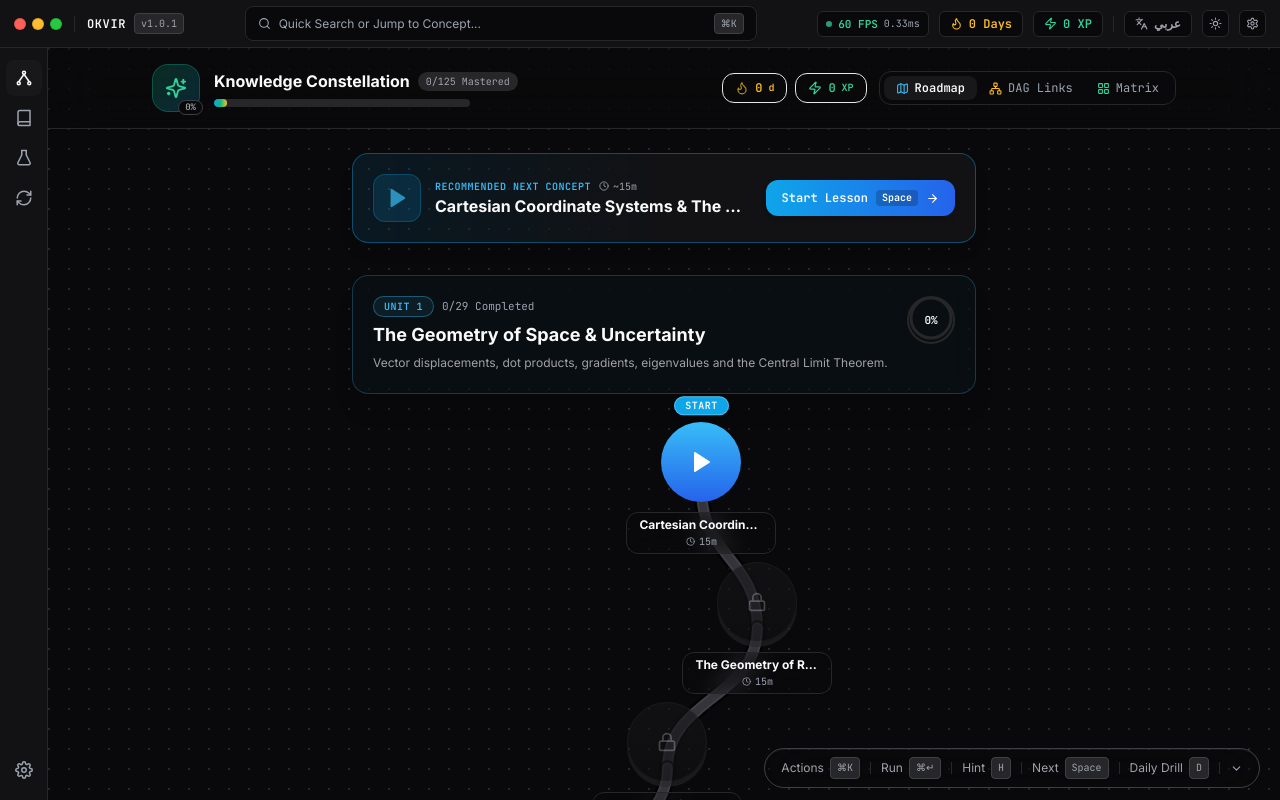
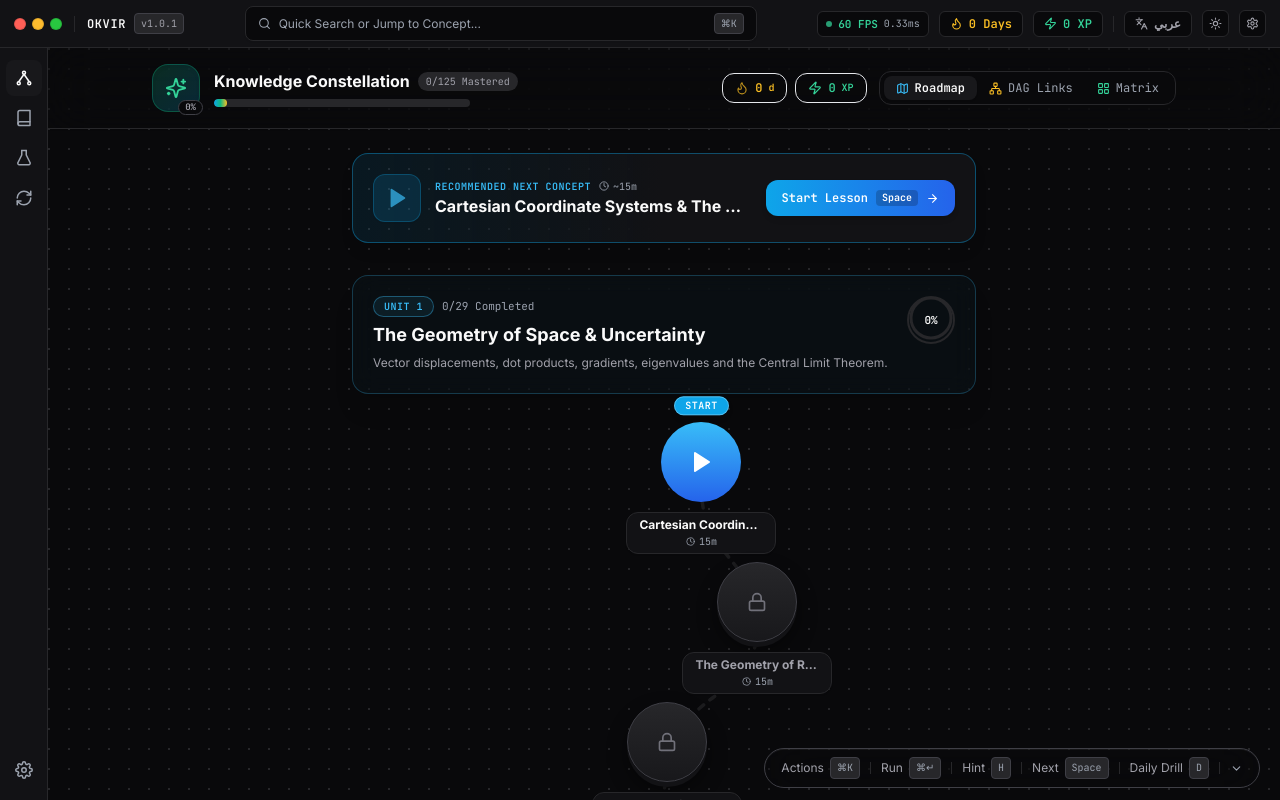
Before and after one commit to zuikre/okvir, a React (Vite) app: page / in a window 1280 px wide. Built offline with nearby package versions, Linux system fonts and the light colour scheme; a web font is replaced by a local one.

Commit message:
fix(constellation): harmonize locked node styling across light/dark themes and eliminate line bleed-through

```diff
--- a/src/components/constellation/ConstellationConnectors.tsx
+++ b/src/components/constellation/ConstellationConnectors.tsx
@@ -32,7 +32,7 @@ export const ConstellationConnectors: React.FC<ConstellationConnectorsProps> = (
           markerHeight="7"
           orient="auto"
         >
-          <path d="M 1 2 L 8 5 L 1 8 z" fill="#52525b" />
+          <path d="M 1 2 L 8 5 L 1 8 z" fill="var(--border-strong)" />
         </marker>
 
         <marker
--- a/src/components/constellation/SkillNodeComponent.tsx
+++ b/src/components/constellation/SkillNodeComponent.tsx
@@ -65,6 +65,9 @@ export const SkillNodeComponent: React.FC<SkillNodeComponentProps> = ({
 
         {/* 3D Round Node Pedestal */}
         <div className="relative w-20 h-20">
+          {/* Solid background backing disc to prevent any underlying SVG pipe from leaking through */}
+          <div className="absolute inset-0 rounded-full bg-[var(--bg-app)] pointer-events-none" />
+
           {isAvailable && (
             <div className="absolute inset-0 rounded-full beacon-ping bg-sky-400/40 pointer-events-none" />
           )}
@@ -80,7 +83,7 @@ export const SkillNodeComponent: React.FC<SkillNodeComponentProps> = ({
                 ? 'bg-gradient-to-b from-sky-400 to-blue-600 shadow-[0_6px_0_#1e40af,0_12px_24px_rgba(56,189,248,0.4)] text-white pulse-ring hover:scale-105 active:scale-95'
                 : isDecaying
                 ? 'bg-gradient-to-b from-rose-500 to-rose-700 shadow-[0_6px_0_#881337,0_12px_24px_rgba(244,63,94,0.3)] text-white hover:scale-105'
-                : 'bg-gradient-to-b from-[#18181b] to-[#121215] shadow-[0_5px_0_#27272a] border border-[#27272a] text-zinc-500 opacity-60 hover:opacity-85'
+                : 'pedestal-locked hover:scale-102 active:scale-98'
             } ${isHovered || isSelected ? 'ring-2 ring-[var(--text-primary)] scale-105' : ''}`}
           >
             <div className="flex items-center justify-center">
@@ -110,8 +113,10 @@ export const SkillNodeComponent: React.FC<SkillNodeComponentProps> = ({
         </div>
 
         {/* Node Label Below inside floating glassmorphic pill */}
-        <div className="mt-2.5 px-3 py-1 rounded-xl bg-[var(--bg-app)]/90 backdrop-blur-md border border-[var(--border-subtle)] text-center max-w-[150px] shadow-sm">
-          <div className="text-xs font-bold text-[var(--text-primary)] leading-tight truncate">
+        <div className="mt-2.5 px-3 py-1 rounded-xl bg-[var(--bg-surface)] backdrop-blur-md border border-[var(--border-subtle)] text-center max-w-[150px] shadow-sm">
+          <div className={`text-xs font-bold leading-tight truncate ${
+            isLocked ? 'text-[var(--text-secondary)]' : 'text-[var(--text-primary)]'
+          }`}>
             {language === 'ar' ? module.titleAr : module.title}
           </div>
           <div className="text-[10px] font-mono text-[var(--text-tertiary)] flex items-center justify-center gap-1 mt-0.5">
@@ -166,7 +171,7 @@ export const SkillNodeComponent: React.FC<SkillNodeComponentProps> = ({
             ? 'bg-[var(--bg-surface)] border-amber-500/80 shadow-[0_2px_8px_rgba(245,158,11,0.25)] hover:border-amber-400 hover:scale-105'
             : isAvailable
             ? 'bg-[var(--bg-surface)] border-sky-500 shadow-[0_2px_10px_rgba(56,189,248,0.3)] hover:border-sky-400 hover:scale-105 ring-2 ring-sky-500/30 animate-pulse'
-            : 'bg-[var(--bg-surface)]/70 border-[var(--border-subtle)] text-[var(--text-tertiary)] opacity-60 hover:opacity-90 hover:border-[var(--border-strong)]'
+            : 'bg-[var(--bg-surface)] border-[var(--border-subtle)] text-[var(--text-disabled)] shadow-sm hover:border-[var(--border-strong)] hover:text-[var(--text-secondary)]'
         } ${isHovered || isSelected ? 'ring-2 ring-[var(--text-primary)] scale-105 shadow-xl' : ''}`}
       >
         {/* Card Header: Track dot + Est. Time + Status Icon */}
@@ -185,12 +190,14 @@ export const SkillNodeComponent: React.FC<SkillNodeComponentProps> = ({
             {isMastered && <Check size={12} className="text-[var(--math-vector)] stroke-[3]" />}
             {isInProgress && <Play size={10} fill="currentColor" className="text-[var(--math-gradient)]" />}
             {isAvailable && <Play size={11} fill="currentColor" className="text-[var(--math-data)]" />}
-            {isLocked && <Lock size={10} className="text-[var(--text-tertiary)]" />}
+            {isLocked && <Lock size={10} className="text-[var(--text-disabled)]" />}
           </div>
         </div>
 
         {/* Card Body: Localized Title */}
-        <div className="text-[10px] font-bold text-[var(--text-primary)] leading-tight line-clamp-2 truncate">
+        <div className={`text-[10px] font-bold leading-tight line-clamp-2 truncate ${
+          isLocked ? 'text-[var(--text-secondary)]' : 'text-[var(--text-primary)]'
+        }`}>
           {language === 'ar' ? module.titleAr : module.title}
         </div>
       </button>
--- a/src/components/constellation/SkillTree.tsx
+++ b/src/components/constellation/SkillTree.tsx
@@ -549,14 +549,17 @@ export const SkillTree: React.FC = () => {
 
                       const isBothMastered = isCurrentMastered && isNextMastered;
                       const isFlowing = isCurrentMastered && isNextActive;
+                      const isActive = isBothMastered || isFlowing;
 
                       return (
                         <g key={`spline-${i}`}>
-                          {/* Outer dark drop shadow */}
+                          {isActive ? (
+                            <>
+                              {/* Outer subtle drop shadow (theme-calibrated: soft in light, deep in dark) */}
                               <path
                                 d={pathD}
                                 fill="none"
-                            stroke="rgba(0,0,0,0.6)"
+                                stroke="var(--pipe-shadow)"
                                 strokeWidth="16"
                                 strokeLinecap="round"
                               />
@@ -570,20 +573,14 @@ export const SkillTree: React.FC = () => {
                                 strokeLinecap="round"
                               />
 
-                          {/* Colored state core */}
+                              {/* Colored active state core */}
                               <path
                                 d={pathD}
                                 fill="none"
-                            stroke={
-                              isBothMastered
-                                ? '#10b981'
-                                : isFlowing || isCurrentMastered
-                                ? unit.color
-                                : 'var(--border-subtle)'
-                            }
+                                stroke={isBothMastered ? '#10b981' : unit.color}
                                 strokeWidth="7"
                                 strokeLinecap="round"
-                            opacity={isBothMastered || isFlowing ? 1.0 : 0.45}
+                                opacity="1.0"
                               />
 
                               {/* Inner radiant energy glow and animated streaming dashes for active learning path */}
@@ -609,6 +606,19 @@ export const SkillTree: React.FC = () => {
                                     opacity="0.85"
                                   />
                                 </>
+                              )}
+                            </>
+                          ) : (
+                            /* Elegant, clean guide trail for upcoming locked lessons */
+                            <path
+                              d={pathD}
+                              fill="none"
+                              stroke="var(--pipe-locked-stroke)"
+                              strokeWidth="3.5"
+                              strokeDasharray="6 8"
+                              strokeLinecap="round"
+                              opacity="0.65"
+                            />
                           )}
                         </g>
                       );
--- a/src/index.css
+++ b/src/index.css
@@ -129,6 +129,16 @@ html[dir='rtl'][data-arabic-font="sans"],
   --math-data: #38bdf8;          /* Electric Sky: 9.29:1 */
   --math-cluster: #f472b6;       /* Pink: 7.51:1 */
 
+  /* Locked Skill Node Pedestal Variables (Dark Mode) */
+  --node-locked-bg: linear-gradient(180deg, #27272a 0%, #18181b 100%);
+  --node-locked-border: #3f3f46;
+  --node-locked-shadow: 0 5px 0 #121215, 0 10px 20px rgba(0, 0, 0, 0.45);
+  --node-locked-icon: #71717a;
+
+  /* Constellation Pipe Variables (Dark Mode) */
+  --pipe-shadow: rgba(0, 0, 0, 0.45);
+  --pipe-locked-stroke: #27272a;
+
   color-scheme: dark;
 }
 
@@ -158,6 +168,16 @@ html[dir='rtl'][data-arabic-font="sans"],
   --math-prediction: #6b21a8;    /* Deep Purple: 7.64:1 */
   --math-data: #0369a1;          /* Deep Sky: 7.08:1 */
   --math-cluster: #9d174d;       /* Magenta: 7.52:1 */
+
+  /* Locked Skill Node Pedestal Variables (Light Mode) */
+  --node-locked-bg: linear-gradient(180deg, #f8f8fa 0%, #e8e8ed 100%);
+  --node-locked-border: #d4d4d8;
+  --node-locked-shadow: 0 5px 0 #cbd5e1, 0 6px 14px rgba(0, 0, 0, 0.08);
+  --node-locked-icon: #94a3b8;
+
+  /* Constellation Pipe Variables (Light Mode) */
+  --pipe-shadow: rgba(0, 0, 0, 0.04);
+  --pipe-locked-stroke: #d4d4d8;
 
   color-scheme: light;
 }
@@ -519,6 +539,19 @@ input[type='range']::-moz-range-thumb {
   transform: translateY(2px) scale(0.98);
 }
 
+/* Locked Node Pedestal with 100% Opacity and Adaptive Ceramic/Slate Finish */
+.pedestal-locked {
+  background: var(--node-locked-bg) !important;
+  border: 1px solid var(--node-locked-border) !important;
+  box-shadow: var(--node-locked-shadow) !important;
+  color: var(--node-locked-icon) !important;
+  opacity: 1 !important;
+}
+
+.pedestal-locked:hover {
+  filter: brightness(1.04);
+}
+
 /* RTL Arrow Flip Utility */
 [dir='rtl'] .rtl-flip {
   transform: scaleX(-1);
```
Lines whose indentation alone changed are shown as unchanged.
